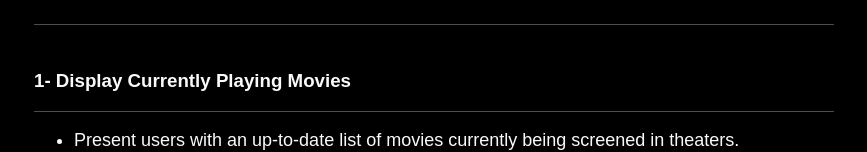
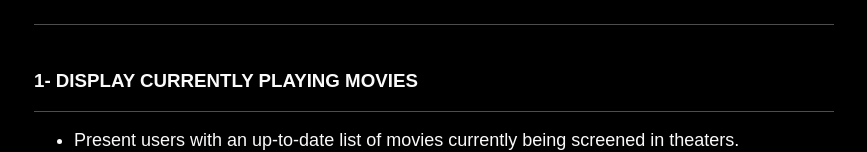
Before and after one commit to h-aburesha/my-next-website, a Next.js app: page /projects/8 in a window 1280 px wide. Shown: the part 1418-1570 px from the top of the page, without its empty margins (206-1073 px from the left). Built offline with nearby package versions, Linux system fonts and the light colour scheme.

Commit message:
Update project 8: display currently playing movies with uppercase letters

```diff
--- a/pages/projects/8.tsx
+++ b/pages/projects/8.tsx
@@ -76,7 +76,7 @@ function Project8() {
                 <hr />
                 <br />
                 <h3 style={{ fontWeight: 'bolder' }}>
-                    1- Display Currently Playing Movies
+                    1- DISPLAY CURRENTLY PLAYING MOVIES
                 </h3>
                 <hr />
                 <p>
```
